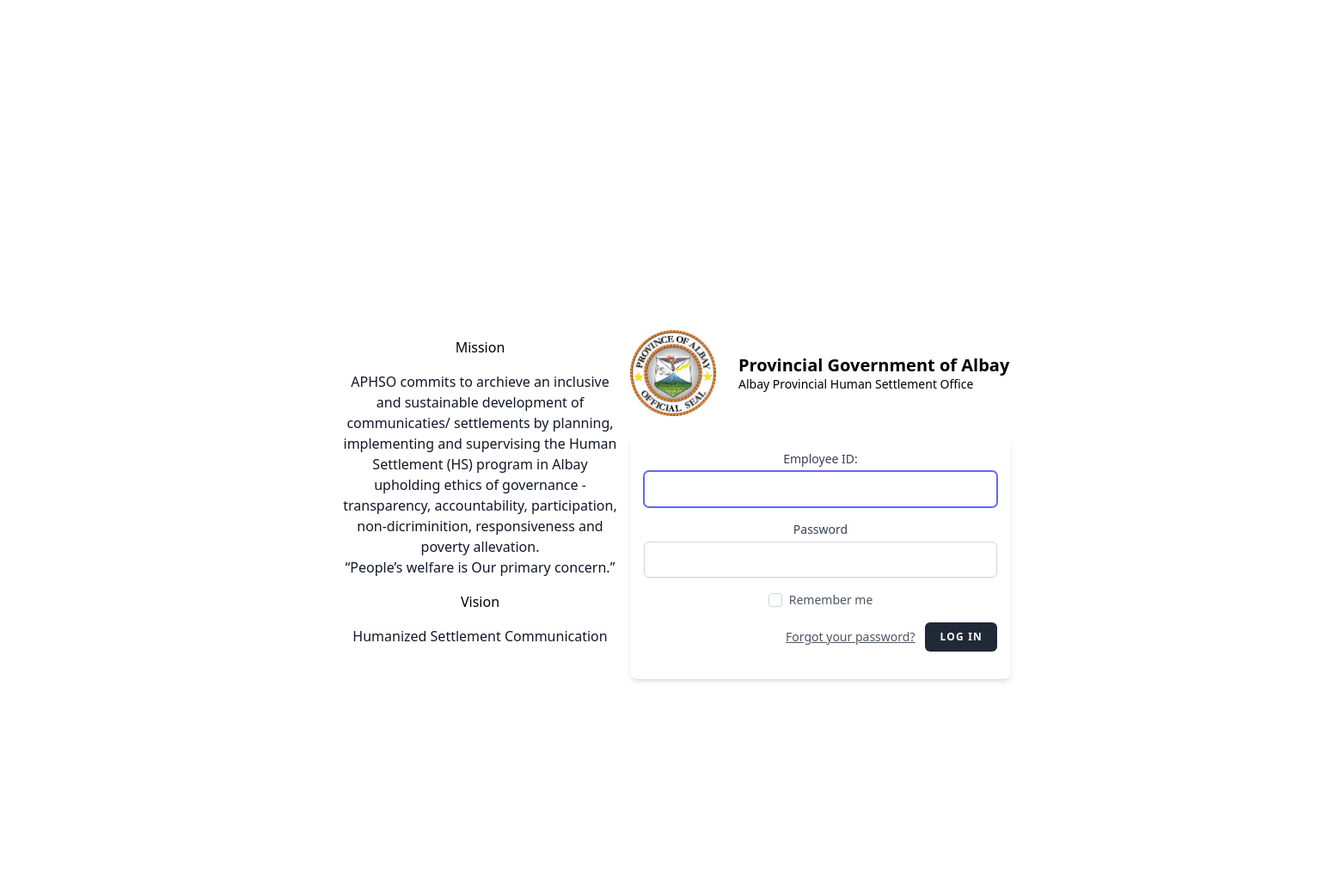
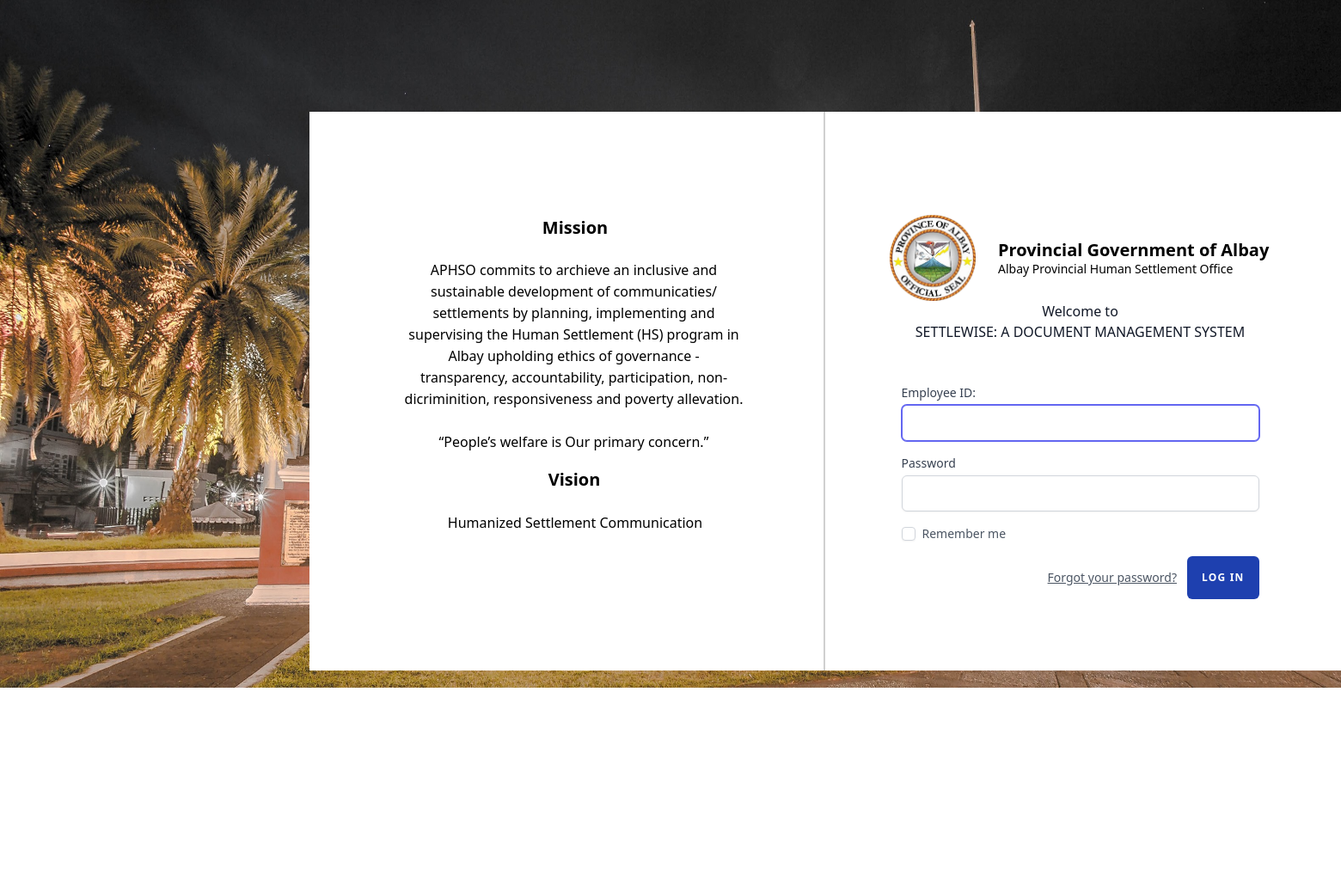
Before and after one commit to Lorica-Cesphillip/settlewise, a Laravel app: page /login in a window 1560 px wide. Shown: the top 1040 px of the page at 86% size. After the commit the page ends 800 px from the top, so only its background shows below. Run offline with Laravel 12, Linux system fonts and the light colour scheme; style sheets or scripts are compiled from the project's sources; parts of the project's set-up code (start-up, migrations or seed data) failed here and were passed over.

Commit message:
Login: Finished the frontend design

```diff
--- a/app/Http/Controllers/Auth/ConfirmablePasswordController.php
+++ b/app/Http/Controllers/Auth/ConfirmablePasswordController.php
@@ -56,7 +56,7 @@
         }
 
         $credentials = [
-            'employee_no' => $employeeId,
+            'employee_id' => $employeeId,
             'password' => $password
         ];
 
--- a/resources/views/auth/forgot-password.blade.php
+++ b/resources/views/auth/forgot-password.blade.php
@@ -1,3 +1,4 @@
+<x-login>
     <x-guest-layout>
         <div class="mb-4 text-sm text-gray-600">
             {{ __('Forgot your password? No problem. Just let us know your email address and we will email you a password reset link that will allow you to choose a new one.') }}
@@ -23,3 +24,5 @@
             </div>
         </form>
     </x-guest-layout>
+
+</x-login>
--- a/resources/views/auth/login.blade.php
+++ b/resources/views/auth/login.blade.php
@@ -1,10 +1,5 @@
 <x-login>
-    <div>
-        @include('layouts.mission-vision')
-    </div>
-    <div>
     <x-guest-layout>
-            <div class = "text-center">
         <!-- Session Status -->
         <x-auth-session-status class="mb-4" :status="session('status')" />
         <form method="POST" action="{{ route('login') }}">
@@ -13,7 +8,7 @@
             <!-- Email Address -->
             <div>
                 <x-input-label for="employee_id" :value="__('Employee ID:')" />
-                    <x-text-input id="employee_id" class="block mt-1 w-full" type="email" name="email" :value="old('email')" required autofocus autocomplete="username" />
+                <x-text-input id="employee_id" class="block mt-1 w-full" type="text" name="employee_id" :value="old('employee_id')" autofocus autocomplete="off" />
                 <x-input-error :messages="$errors->get('email')" class="mt-2" />
             </div>
 
@@ -24,7 +19,7 @@
             <x-text-input id="password" class="block mt-1 w-full"
                 type="password"
                 name="password"
-                        required autocomplete="current-password" />
+                    autocomplete="current-password" />
 
                 <x-input-error :messages="$errors->get('password')" class="mt-2" />
             </div>
@@ -43,12 +38,10 @@
                         {{ __('Forgot your password?') }}
                     </a>
                 @endif
-
                 <x-primary-button class="ms-3">
                     {{ __('Log in') }}
                 </x-primary-button>
             </div>
         </form>
     </x-guest-layout>
-    </div>
 </x-login>
--- a/resources/views/auth/register.blade.php
+++ b/resources/views/auth/register.blade.php
@@ -1,3 +1,4 @@
+<x-login>
     <x-guest-layout>
         <form method="POST" action="{{ route('register') }}">
             @csrf
@@ -46,3 +47,5 @@
             </div>
         </form>
     </x-guest-layout>
+
+</x-login>
--- a/resources/views/auth/verify-email.blade.php
+++ b/resources/views/auth/verify-email.blade.php
@@ -1,6 +1,6 @@
 <x-guest-layout>
-    <div class="mb-4 text-sm text-gray-600">
-        {{ __('Thanks for signing up! Before getting started, could you verify your email address by clicking on the link we just emailed to you? If you didn\'t receive the email, we will gladly send you another.') }}
+    <div class="mb-4 text-sm text-black">
+        {{ __('Had you forgot your password? Enter Your email here to send you a link for password reset.') }}
     </div>
 
     @if (session('status') == 'verification-link-sent')
--- a/resources/views/components/login.blade.php
+++ b/resources/views/components/login.blade.php
@@ -1,4 +1,13 @@
-<div class = "flex flex-row m m-96">
-    <!-- Let all your things have their places; let each part of your business have its time. - Benjamin Franklin -->
-     {{$slot}}
+<img src = {{URL::asset('images/capitol.jpg')}} alt = "Albay Provincial Capitol" class = "w-full h-full absolute">
+<div class="relative">
+    <div class="w-[1200px] h-[650px] left-[360px] top-[130px] absolute">
+        <div class="w-[1200px] h-[650px] left-0 top-0 absolute bg-white"></div>
+        <div class="w-[650px] h-[0px] left-[600px] top-0 absolute origin-top-left rotate-90 border border-[#d0d0d0]"></div>
+    </div>
+    <div class="h-[383px] left-[469px] top-[250px] absolute">
+        @include('layouts.mission-vision')
+    </div>
+    <div class="w-[523px] h-[427px] left-[995px] top-[250px] absolute">
+        {{$slot}}
+    </div>
 </div>
--- a/resources/views/components/primary-button.blade.php
+++ b/resources/views/components/primary-button.blade.php
@@ -1,3 +1,3 @@
-<button {{ $attributes->merge(['type' => 'submit', 'class' => 'inline-flex items-center px-4 py-2 bg-gray-800 border border-transparent rounded-md font-semibold text-xs text-white uppercase tracking-widest hover:bg-gray-700 focus:bg-gray-700 active:bg-gray-900 focus:outline-none focus:ring-2 focus:ring-indigo-500 focus:ring-offset-2 transition ease-in-out duration-150']) }}>
+<button {{ $attributes->merge(['type' => 'submit', 'class' => 'inline-flex items-center px-4 py-4 bg-blue-800 border border-transparent rounded-md font-semibold text-xs text-white uppercase tracking-widest hover:bg-blue-700 focus:bg-blue-700 active:bg-blue-900 focus:outline-none focus:ring-2 focus:ring-indigo-500 focus:ring-offset-2 transition ease-in-out duration-150']) }}>
     {{ $slot }}
 </button>
--- a/resources/views/layouts/guest.blade.php
+++ b/resources/views/layouts/guest.blade.php
@@ -21,8 +21,8 @@
                     <x-pgs-logo class="w-20 h-20 fill-current text-gray-500" />
                 </a>
             </div>
-
-            <div class="w-full sm:max-w-md mt-6 px-4 py-4 bg-white shadow-md overflow-hidden sm:rounded-lg">
+            <div class="w-[523px] h-[57px] text-center"><span style="text-black text-base font-normal leading-loose">Welcome to<br/></span><span style="text-black text-xl font-bold leading-10">SETTLEWISE: A DOCUMENT MANAGEMENT SYSTEM</span></div>
+            <div class="w-full sm:max-w-md mt-6 px-4 py-4 bg-white overflow-hidden">
                 {{ $slot }}
             </div>
         </div>
--- a/resources/views/layouts/mission-vision.blade.php
+++ b/resources/views/layouts/mission-vision.blade.php
@@ -1,12 +1,6 @@
-<div>
-    <p class = "text-center text-black fs-6 fw-bold font-family-Inter m-0 px-3 py-2">Mission</p>
-    <p class = "text-center fs-1 fw-bold font-family-Inter m-0 px-3 py-2">
-        APHSO commits to archieve an inclusive and sustainable development of communicaties/ settlements by planning, implementing and supervising the Human Settlement (HS) program in Albay
-        upholding ethics of governance - transparency, accountability, participation, non-dicriminition, responsiveness and poverty allevation.<br>
-        “People’s welfare is Our primary concern.”
-    </p>
+<div class="w-[399px] h-[383px] relative">
+    <div class="w-[398px] h-[37px] left-[1px] top-0 absolute text-center text-black text-xl font-bold  leading-normal">Mission</div>
+    <div class="w-[397px] left-0 top-[52px] absolute text-center text-black text-base font-normal  leading-[25px]">APHSO commits to archieve an inclusive and sustainable development of communicaties/ settlements by planning, implementing and supervising the Human Settlement (HS) program in Albay upholding ethics of governance - transparency, accountability, participation, non-dicriminition, responsiveness and poverty allevation. <br/><br/>“People’s welfare is Our primary concern.”</div>
+    <div class="w-[398px] h-[37px] left-0 top-[293px] absolute text-center text-black text-xl font-bold  leading-normal">Vision</div>
+    <div class="w-[398px] h-[37px] left-[1px] top-[346px] absolute text-center text-black text-base font-normal  leading-normal">Humanized Settlement Communication</div>
 </div>
-<div>
-    <h3 class = "text-center text-black fs-6 fw-bold font-family-Inter m-0 px-3 py-2">Vision</h3>
-    <p class = "text-center fs-1 fw-bold font-family-Inter m-0 px-3 py-2">Humanized Settlement Communication</p>
-</div>
--- a/routes/web.php
+++ b/routes/web.php
@@ -11,6 +11,7 @@
     return view('dashboard');
 })->middleware(['auth', 'verified'])->name('dashboard');
 
+//This will be customized according to the existing system.
 Route::middleware('auth')->group(function () {
     Route::get('/profile', [ProfileController::class, 'edit'])->name('profile.edit');
     Route::patch('/profile', [ProfileController::class, 'update'])->name('profile.update');
```
Also changed, not shown: resources/views/welcome.blade.php (+19 -16 lines). Lines whose indentation alone changed are shown as unchanged.
